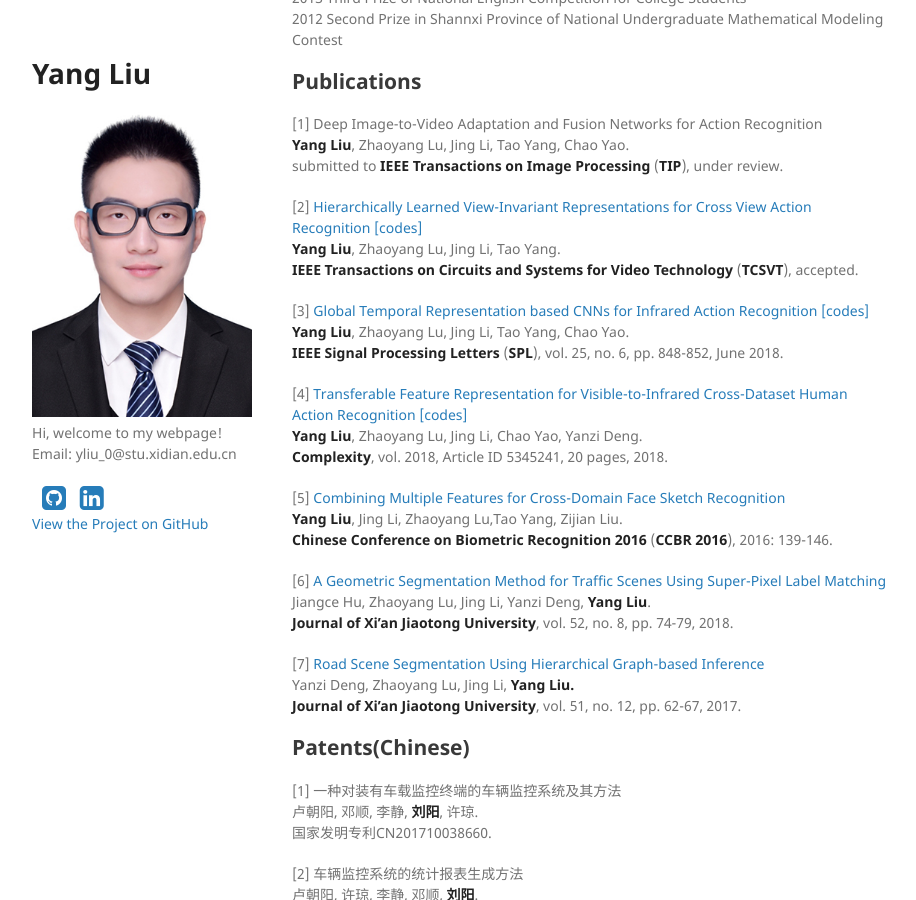
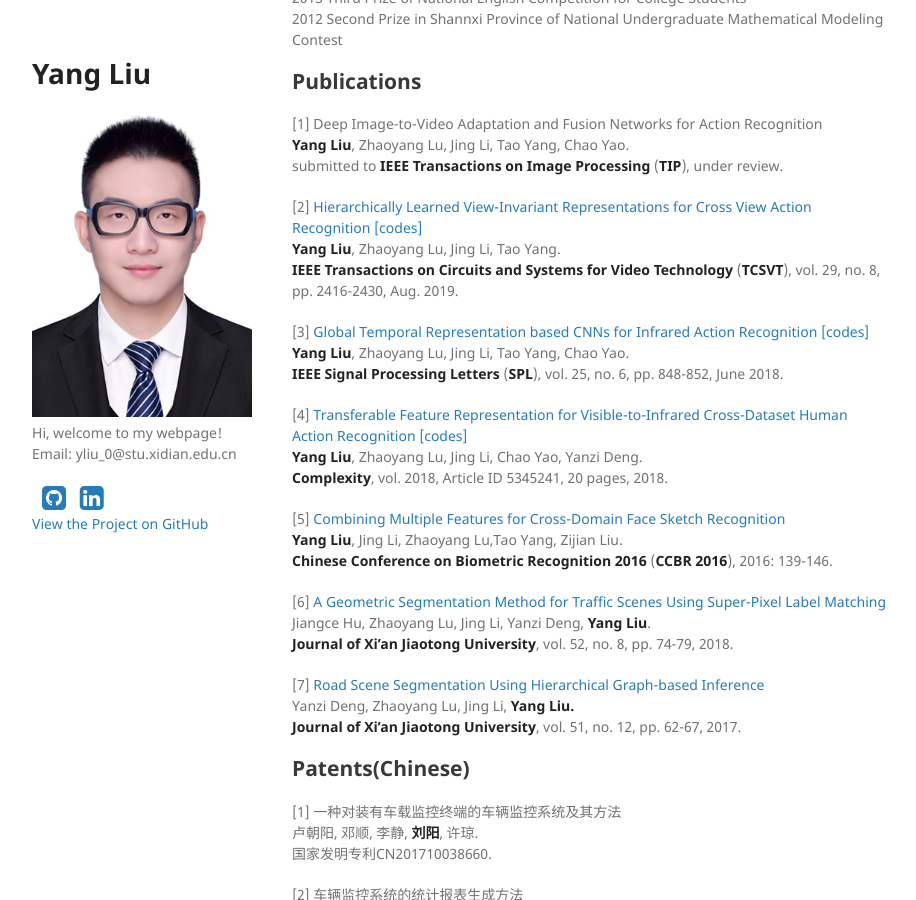
Before and after one commit to YangLiu9208/home, a Jekyll site: the page built from index.md, in a window 1280 px wide and 900 px high, scrolled down 826 px. Shown: the whole window, without its empty margins (178-1094 px from the left). Built offline with Jekyll 4.4.1, drawn with Linux system fonts in a browser that asks for light colours; a style sheet for code colours, icons or effects is not loaded; our own code applies the rules of GitHub Pages for plain Markdown files.

Commit message:
Update index.md

```diff
--- a/index.md
+++ b/index.md
@@ -69,7 +69,7 @@ submitted to **IEEE Transactions on Image Processing** (**TIP**), under review.
 
 [2] [Hierarchically Learned View-Invariant Representations for Cross View Action Recognition](https://ieeexplore.ieee.org/document/8453034/)  [[codes]](https://xdyangliu.github.io/JSRDA/)
 **Yang Liu**, Zhaoyang Lu, Jing Li, Tao Yang.
-**IEEE Transactions on Circuits and Systems for Video Technology** (**TCSVT**), accepted.
+**IEEE Transactions on Circuits and Systems for Video Technology** (**TCSVT**), vol. 29, no. 8, pp. 2416-2430, Aug. 2019.
 
 [3] [Global Temporal Representation based CNNs for Infrared Action Recognition](https://ieeexplore.ieee.org/document/8332532) [[codes]](https://xdyangliu.github.io/TSTDDs/)
 **Yang Liu**, Zhaoyang Lu, Jing Li, Tao Yang, Chao Yao.
```
